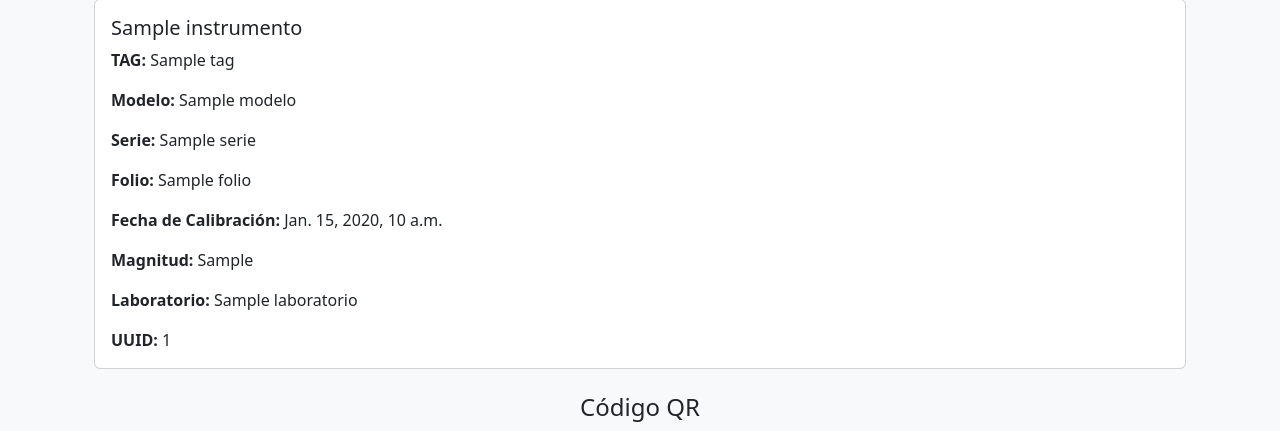
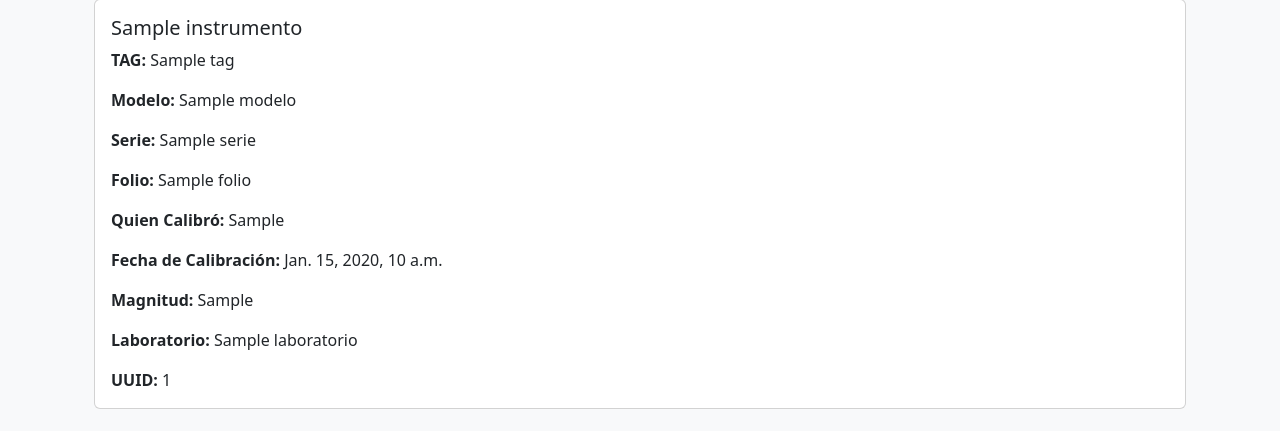
Before and after one commit to israel109910/instrumentosIIESA, a Django app: template codigos/templates/instrumentos/detalle.html in a window 1280 px wide. Shown: the part 187-618 px from the top of the page. Run offline with Django 3.2, Linux system fonts and the light colour scheme; the template is opened without the code that fills it: most values are stand-ins (such as "Sample title", 1, 10 or a date in 2020).

Commit message:
version final 04/07 2.1

```diff
--- a/codigos/templates/instrumentos/detalle.html
+++ b/codigos/templates/instrumentos/detalle.html
@@ -11,6 +11,7 @@
             <p class="card-text"><strong>Modelo:</strong> {{ instrumento.modelo }}</p>
             <p class="card-text"><strong>Serie:</strong> {{ instrumento.serie }}</p>
             <p class="card-text"><strong>Folio:</strong> {{ instrumento.folio }}</p>
+            <p class="card-text"><strong>Quien Calibró:</strong> {{ instrumento.quien_calibro }}</p>
             <p class="card-text"><strong>Fecha de Calibración:</strong> {{ instrumento.fecha_calibracion }}</p>
             <p class="card-text"><strong>Magnitud:</strong> {{ instrumento.get_magnitud_display }}</p>
             <p class="card-text"><strong>Laboratorio:</strong> {{ instrumento.laboratorio.nombre }}</p>
```
